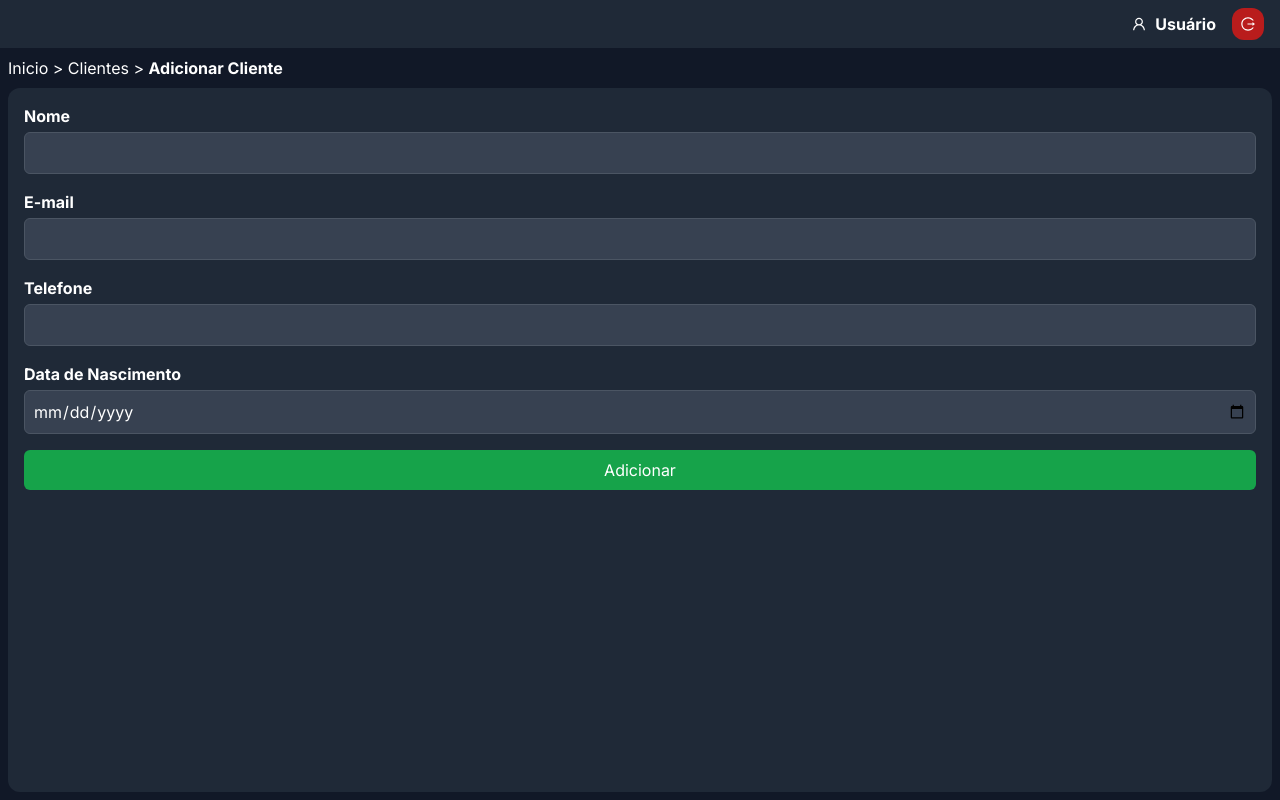
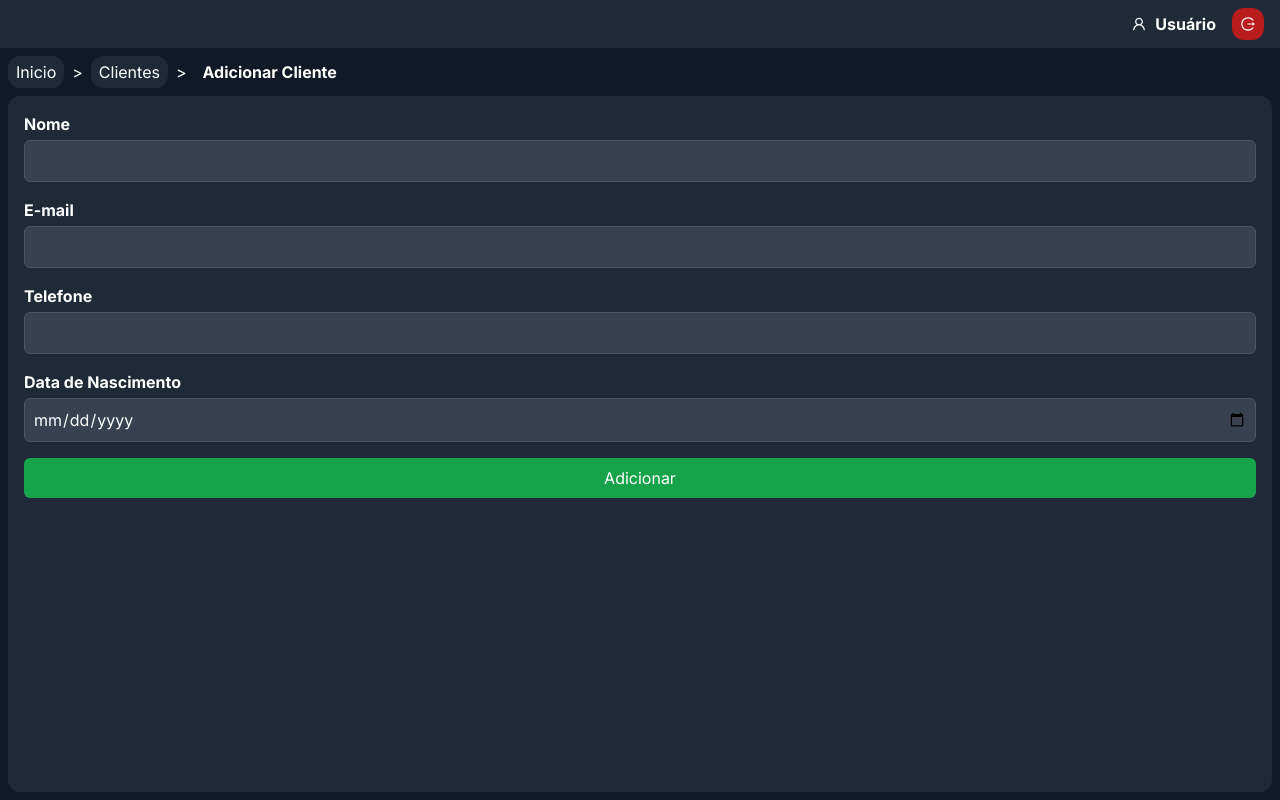
Before and after one commit to Ahnitam/nexjs_front_challenge, a Next.js app: page /customers/add in a window 1280 px wide. Built offline with nearby package versions, Linux system fonts and the light colour scheme.

Commit message:
chore: implement PagesNavigation

```diff
--- a/src/components/Header.tsx
+++ b/src/components/Header.tsx
@@ -1,3 +1,4 @@
+import Link from "next/link";
 import { ComponentProps } from "react";
 import { AiOutlineLogout, AiOutlineUser } from "react-icons/ai";
 
@@ -7,10 +8,13 @@ export function Header(props: HeaderProps) {
   return (
     <header className="bg-gray-800 h-12 min-h-12 flex flex-row">
       <nav className="h-full w-screen flex items-center justify-end px-4 py-2 gap-x-2">
-        <div className="flex items-center justify-center h-full hover:bg-gray-900 rounded-xl px-2 gap-2">
-          <AiOutlineUser className="text-white" />
-          <span className="text-white font-bold">Usuário</span>
-        </div>
+        <Link href="/user" className="h-full">
+          <div className="flex items-center justify-center h-full hover:bg-gray-900 rounded-xl px-2 gap-2">
+            <AiOutlineUser className="text-white" />
+            <span className="text-white font-bold">Usuário</span>
+          </div>
+        </Link>
+
         <button className="h-full hover:bg-red-800 bg-red-700 px-2 font-bold rounded-xl">
           <AiOutlineLogout className="text-white" />
         </button>
--- /dev/null
+++ b/src/components/ItemNavigation.tsx
@@ -0,0 +1,26 @@
+import Link from "next/link";
+import { ComponentProps } from "react";
+
+interface ItemNavigationProps extends ComponentProps<typeof Link> {
+  isCurrent?: boolean;
+  title: string;
+}
+
+export function ItemNavigation({
+  isCurrent,
+  href,
+  title,
+  ...props
+}: ItemNavigationProps) {
+  return (
+    <Link
+      href={href}
+      className={`flex items-center rounded-xl h-8 p-2 ${
+        isCurrent ? "font-bold" : "bg-gray-800 hover:bg-gray-700"
+      }`}
+      {...props}
+    >
+      <span>{title}</span>
+    </Link>
+  );
+}
--- /dev/null
+++ b/src/components/PagesNavigation.tsx
@@ -0,0 +1,25 @@
+import { ComponentProps } from "react";
+import { ItemNavigation } from "./ItemNavigation";
+import { RouteNavigation } from "@/interfaces/RouteNavigation";
+
+interface PagesNavigationProps extends ComponentProps<"nav"> {
+  routes: RouteNavigation[];
+}
+
+export function PagesNavigation({ routes }: PagesNavigationProps) {
+  return (
+    <nav className="flex items-center gap-2">
+      {routes?.map((route, index) => (
+        <>
+          <ItemNavigation
+            key={index}
+            href={route.href}
+            title={route.title}
+            isCurrent={index === routes.length - 1}
+          />
+          {index < routes.length - 1 ? <span>{">"}</span> : null}
+        </>
+      ))}
+    </nav>
+  );
+}
--- /dev/null
+++ b/src/interfaces/RouteNavigation.ts
@@ -0,0 +1,4 @@
+export interface RouteNavigation {
+  title: string;
+  href: string;
+}
--- /dev/null
+++ b/src/pages/customers/[customer_id]/cards/add/index.tsx
@@ -0,0 +1,36 @@
+import { PagesNavigation } from "@/components/PagesNavigation";
+import { RouteNavigation } from "@/interfaces/RouteNavigation";
+import { useRouter } from "next/router";
+
+export default function CustomerAdd() {
+  const router = useRouter();
+  const { customer_id } = router.query;
+  const navigationRoutes: RouteNavigation[] = [
+    {
+      href: "/",
+      title: "Inicio",
+    },
+    {
+      href: "/customers",
+      title: "Clientes",
+    },
+    {
+      href: `/customers/${customer_id}`,
+      title: "Cliente",
+    },
+    {
+      href: `/customers/${customer_id}/cards`,
+      title: "Cartões",
+    },
+    {
+      href: `/customers/${customer_id}/cards/add`,
+      title: "Adicionar Cartão",
+    },
+  ];
+  return (
+    <div className="flex flex-col h-full w-full items-start p-2 gap-2">
+      <PagesNavigation routes={navigationRoutes} />
+      <div className="flex flex-col grow w-full items-center bg-gray-800 rounded-xl p-4 gap-4"></div>
+    </div>
+  );
+}
--- a/src/pages/customers/[customer_id]/cards/index.tsx
+++ b/src/pages/customers/[customer_id]/cards/index.tsx
@@ -1,3 +1,5 @@
+import { PagesNavigation } from "@/components/PagesNavigation";
+import { RouteNavigation } from "@/interfaces/RouteNavigation";
 import Link from "next/link";
 import { useRouter } from "next/router";
 import { AiOutlineCreditCard } from "react-icons/ai";
@@ -8,7 +10,7 @@ const fetcher = (url: string | URL | Request) =>
     headers: {
       Accept: "application/json",
       Authorization:
-        "Bearer 1|nF3EKeL897Rzyl80sOSnYdg9CwqfiGWnJGGQgxVi7354bfc4",
+        "Bearer 2|BMJeHEVWCkVOUx7Psjgfxg26iDTh9WLPLlWKOd7If1eee604",
     },
   }).then((r) => r.json());
 
@@ -16,19 +18,37 @@ export default function Cards() {
   const router = useRouter();
   const { customer_id } = router.query;
   const { data, error } = useSWR(
-    "http://challenge.test/api/customers/" + customer_id + "/cards",
+    "http://localhost:8000/api/customers/" + customer_id + "/cards",
     fetcher
   );
+  const navigationRoutes: RouteNavigation[] = [
+    {
+      href: "/",
+      title: "Inicio",
+    },
+    {
+      href: "/customers",
+      title: "Clientes",
+    },
+    {
+      href: `/customers/${customer_id}`,
+      title: "Cliente",
+    },
+    {
+      href: `/customers/${customer_id}/cards`,
+      title: "Cartões",
+    },
+  ];
 
   console.log(data, error);
   return (
     <div className="flex flex-col h-full w-full items-start p-2 gap-2">
-      <h1 className="font-bold">Lista de Cartões</h1>
-      <div className="flex flex-col grow w-full bg-gray-800 rounded-xl p-4 gap-4">
+      <PagesNavigation routes={navigationRoutes} />
+      <div className="flex flex-col grow w-full bg-gray-800 rounded-xl px-4 py-2 gap-4">
         <div className="flex justify-end">
-          <Link href="/customers/add">
-            <button className="p-2 bg-green-600 hover:bg-green-700 text-white rounded-md">
-              <AiOutlineCreditCard className="text-white text-4xl cursor-pointer" />
+          <Link href={`/customers/${customer_id}/cards/add`}>
+            <button className="flex items-center gap-2 p-2 bg-green-600 hover:bg-green-700 text-white rounded-md">
+              <AiOutlineCreditCard className="text-white text-xl cursor-pointer" />
               <span>Adicionar Cartão</span>
             </button>
           </Link>
--- a/src/pages/customers/[customer_id]/index.tsx
+++ b/src/pages/customers/[customer_id]/index.tsx
@@ -1,3 +1,5 @@
+import { PagesNavigation } from "@/components/PagesNavigation";
+import { RouteNavigation } from "@/interfaces/RouteNavigation";
 import Link from "next/link";
 import { useRouter } from "next/router";
 import { AiOutlineUser } from "react-icons/ai";
@@ -8,7 +10,7 @@ const fetcher = (url: string | URL | Request) =>
     headers: {
       Accept: "application/json",
       Authorization:
-        "Bearer 1|nF3EKeL897Rzyl80sOSnYdg9CwqfiGWnJGGQgxVi7354bfc4",
+        "Bearer 2|BMJeHEVWCkVOUx7Psjgfxg26iDTh9WLPLlWKOd7If1eee604",
     },
   }).then((r) => r.json());
 
@@ -16,12 +18,26 @@ export default function Customer() {
   const router = useRouter();
   const { customer_id } = router.query;
   const { data, error } = useSWR(
-    `http://challenge.test/api/customers/${customer_id}`,
+    `http://localhost:8000/api/customers/${customer_id}`,
     fetcher
   );
+  const navigationRoutes: RouteNavigation[] = [
+    {
+      href: "/",
+      title: "Inicio",
+    },
+    {
+      href: "/customers",
+      title: "Clientes",
+    },
+    {
+      href: `/customers/${customer_id}`,
+      title: "Cliente",
+    },
+  ];
   return (
     <div className="flex flex-col h-full w-full items-start p-2 gap-2">
-      <h1 className="font-bold">Cliente</h1>
+      <PagesNavigation routes={navigationRoutes} />
       <div className="flex flex-col grow w-full items-center bg-gray-800 rounded-xl p-4 gap-4">
         <AiOutlineUser className="text-white text-8xl" />
         <table className="min-w-min">
--- a/src/pages/customers/add/index.tsx
+++ b/src/pages/customers/add/index.tsx
@@ -1,19 +1,25 @@
-import Link from "next/link";
+import { PagesNavigation } from "@/components/PagesNavigation";
+import { RouteNavigation } from "@/interfaces/RouteNavigation";
+
+const navigationRoutes: RouteNavigation[] = [
+  {
+    href: "/",
+    title: "Inicio",
+  },
+  {
+    href: "/customers",
+    title: "Clientes",
+  },
+  {
+    href: "/customers/add",
+    title: "Adicionar Cliente",
+  },
+];
 
 export default function CustomerAdd() {
   return (
     <div className="flex flex-col h-full w-full items-start p-2 gap-2">
-      <nav>
-        <Link href="/" className="">
-          Inicio
-        </Link>
-        <span> {">"} </span>
-        <Link href="/customers" className="">
-          Clientes
-        </Link>
-        <span> {">"} </span>
-        <span className="font-bold">Adicionar Cliente</span>
-      </nav>
+      <PagesNavigation routes={navigationRoutes} />
       <div className="flex flex-col grow w-full items-center bg-gray-800 rounded-xl p-4 gap-4">
         <form className="flex flex-col gap-4 w-full">
           <label className="flex flex-col gap-1">
--- a/src/pages/customers/index.tsx
+++ b/src/pages/customers/index.tsx
@@ -1,28 +1,40 @@
 import Link from "next/link";
 import useSWR from "swr";
 import { AiOutlineUserAdd } from "react-icons/ai";
+import { RouteNavigation } from "@/interfaces/RouteNavigation";
+import { PagesNavigation } from "@/components/PagesNavigation";
 
 const fetcher = (url: string | URL | Request) =>
   fetch(url, {
     headers: {
       Accept: "application/json",
       Authorization:
-        "Bearer 1|nF3EKeL897Rzyl80sOSnYdg9CwqfiGWnJGGQgxVi7354bfc4",
+        "Bearer 2|BMJeHEVWCkVOUx7Psjgfxg26iDTh9WLPLlWKOd7If1eee604",
     },
   }).then((r) => r.json());
 
+const navigationRoutes: RouteNavigation[] = [
+  {
+    href: "/",
+    title: "Inicio",
+  },
+  {
+    href: "/customers",
+    title: "Clientes",
+  },
+];
 export default function Customers() {
   const { data, error } = useSWR(
-    "http://challenge.test/api/customers",
+    "http://localhost:8000/api/customers",
     fetcher
   );
 
   console.log(data, error);
   return (
     <div className="flex flex-col h-full w-full items-start p-2 gap-2">
-      <h1 className="font-bold">Lista de Clientes</h1>
-      <div className="flex flex-col grow w-full bg-gray-800 rounded-xl p-4 gap-4">
-        <div className="flex justify-between">
+      <PagesNavigation routes={navigationRoutes} />
+      <div className="flex flex-col grow w-full bg-gray-800 rounded-xl px-4 py-2 gap-4">
+        <div className="flex items-center justify-between">
           <label className="font-bold text-nowrap">
             Buscar por nome:
             <input
@@ -32,8 +44,8 @@ export default function Customers() {
             />
           </label>
           <Link href="/customers/add">
-            <button className="p-2 bg-green-600 hover:bg-green-700 text-white rounded-md">
-              <AiOutlineUserAdd className="text-white text-4xl cursor-pointer" />
+            <button className="flex items-center gap-2 p-2 bg-green-600 hover:bg-green-700 text-white rounded-md">
+              <AiOutlineUserAdd className="text-white text-xl cursor-pointer" />
               <span>Adicionar Cliente</span>
             </button>
           </Link>
--- /dev/null
+++ b/src/pages/user/index.tsx
@@ -0,0 +1,43 @@
+import { PagesNavigation } from "@/components/PagesNavigation";
+import { RouteNavigation } from "@/interfaces/RouteNavigation";
+import useSWR from "swr";
+
+const fetcher = (url: string | URL | Request) =>
+  fetch(url, {
+    headers: {
+      Accept: "application/json",
+      Authorization:
+        "Bearer 2|BMJeHEVWCkVOUx7Psjgfxg26iDTh9WLPLlWKOd7If1eee604",
+    },
+  }).then((r) => r.json());
+
+const navigationRoutes: RouteNavigation[] = [
+  {
+    href: "/",
+    title: "Inicio",
+  },
+  {
+    href: "/user",
+    title: "Usuário",
+  },
+];
+export default function User() {
+  const { data, error } = useSWR("http://localhost:8000/api/user", fetcher);
+
+  console.log(data, error);
+  return (
+    <div className="flex flex-col h-full w-full items-start p-2 gap-2">
+      <PagesNavigation routes={navigationRoutes} />
+      <div className="flex flex-col grow w-full bg-gray-800 rounded-xl p-4 gap-4">
+        <table>
+          <tbody>
+            <tr>
+              <th>Nome</th>
+              <td>{data?.name}</td>
+            </tr>
+          </tbody>
+        </table>
+      </div>
+    </div>
+  );
+}
```
Also changed, not shown: src/providers/providers.tsx (added).
